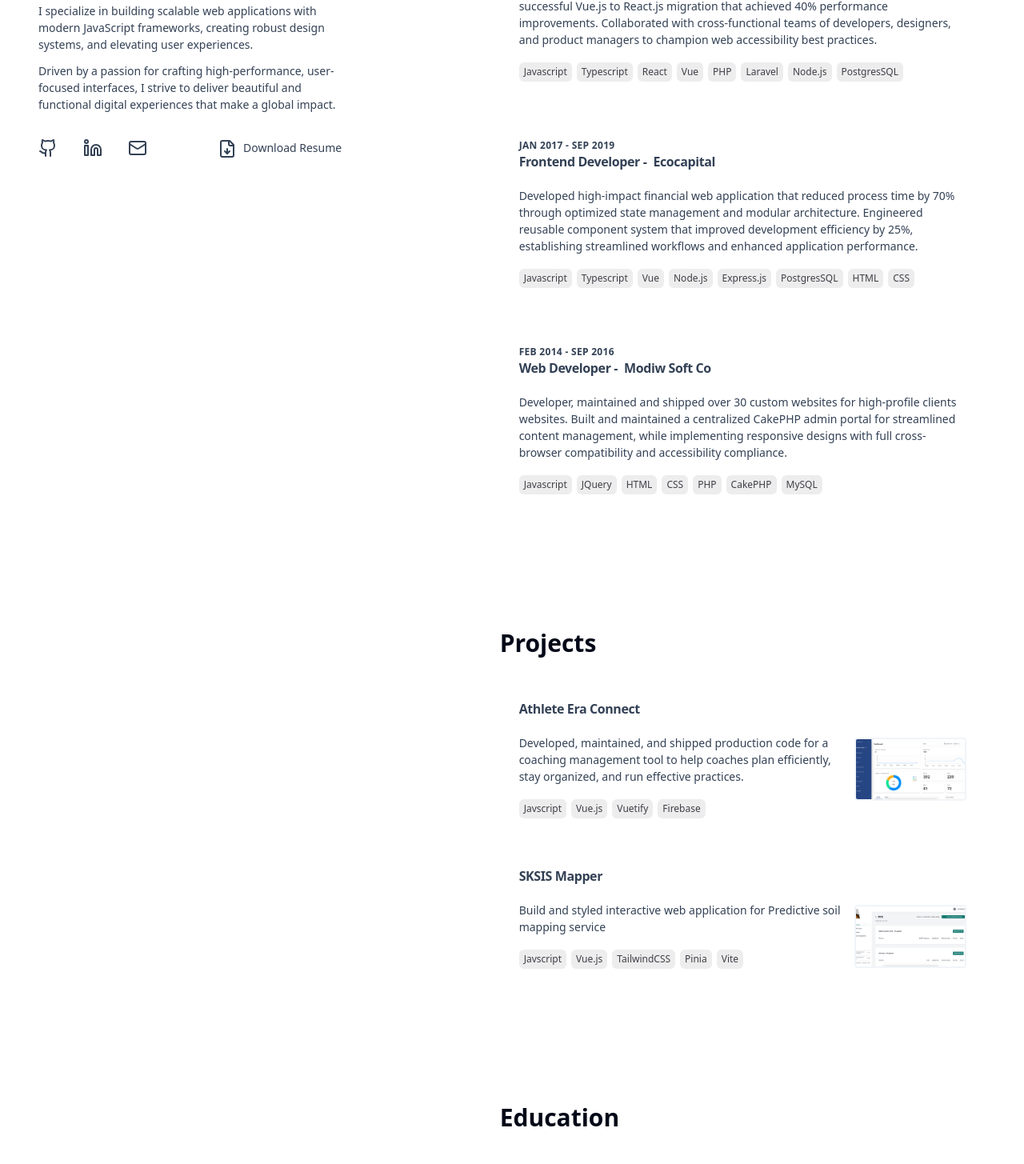
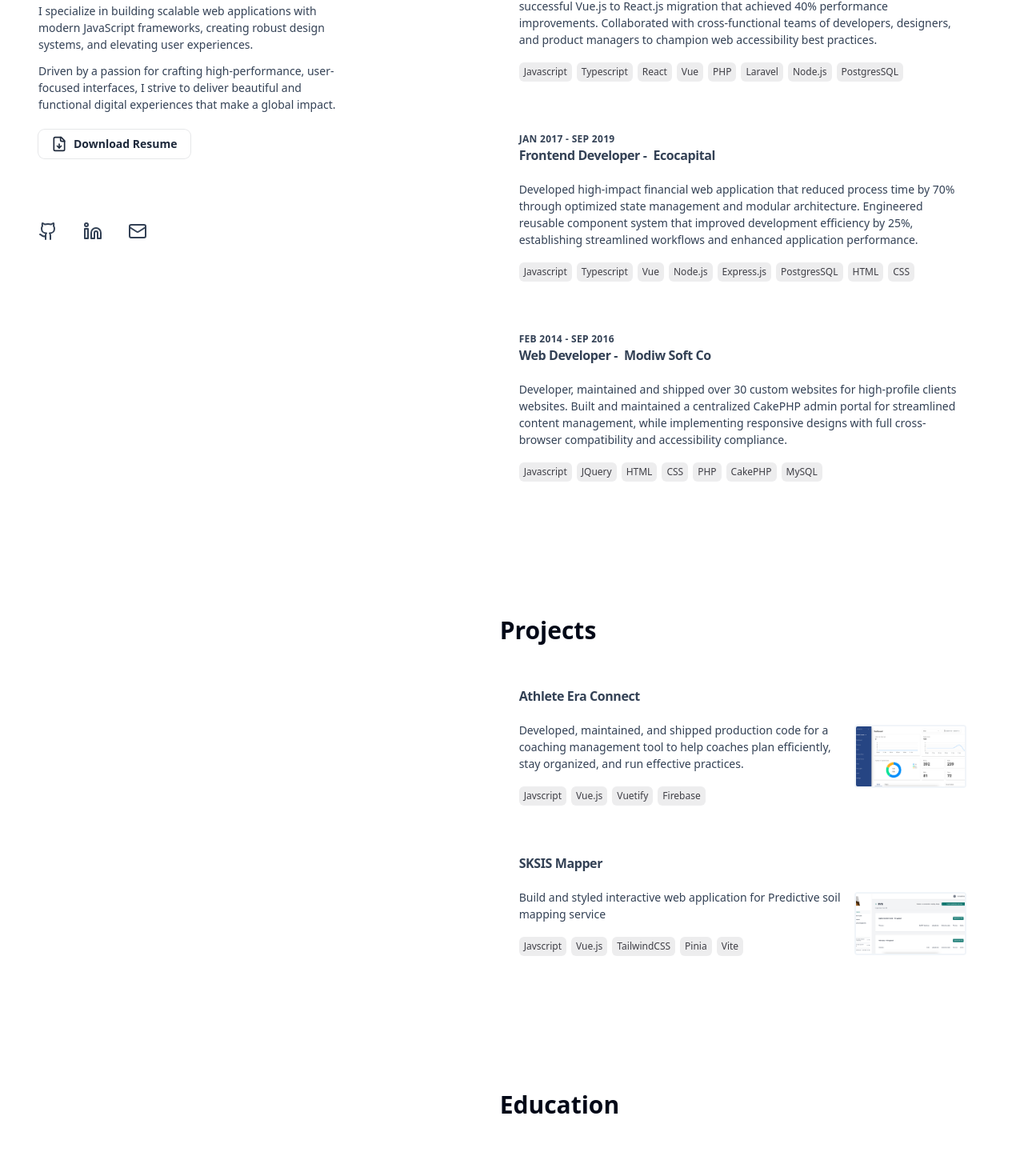
Before and after one commit to dorjoo712/portfolio, a Next.js app: page / in a window 1280 px wide. Shown: the part 272-1727 px from the top of the page at 80% size. Built offline with nearby package versions, Linux system fonts and the light colour scheme.

Commit message:
feat: add download resume button

```diff
--- a/app/page.tsx
+++ b/app/page.tsx
@@ -1,7 +1,7 @@
 import Image from 'next/image';
 import { Card, CardContent, CardHeader, CardTitle } from "@/components/ui/card";
 import { ThemeToggle } from '@/components/theme-toggle';
-import { Mail, GraduationCap, Github, Linkedin, FileDown } from "lucide-react";
+import { Mail, Github, Linkedin, FileDown } from "lucide-react";
 
 export default function Home() {
   const experiences = [
@@ -78,7 +78,7 @@ export default function Home() {
       <div className="lg:flex lg:justify-between lg:gap-4">
         <header className="lg:sticky lg:top-0 lg:flex lg:max-h-screen lg:w-[48%] lg:flex-col lg:justify-between lg:py-24">
           <div className="relative">
-            <div className="pb-8">
+            <div className="pb-8 md:pb-20">
               <div className="flex items-center gap-4">
                 <Image src="/profile.jpg" alt="Nyamdorj Gombodorj" width={200} height={200} className="h-16 w-16 md:h-18 md:w-18 lg:h-20 lg:w-20 rounded-full" />
                 <div>
@@ -93,6 +93,12 @@ export default function Home() {
                 <p>{"Hello, I'm Nyamdorj (Dorj) Gombodorj, a frontend developer with over 9 years of experience in the tech industry."}</p>
                 <p className="mt-3">I specialize in building scalable web applications with modern JavaScript frameworks, creating robust design systems, and elevating user experiences.</p>
                 <p className="mt-3">Driven by a passion for crafting high-performance, user-focused interfaces, I strive to deliver beautiful and functional digital experiences that make a global impact.</p>
+                <div className="mt-5">
+                  <a href="/dorj_gombo_resume.pdf" target="_blank" rel="noreferrer noopener" aria-label="View Full Resume (opens in a new tab)" className="inline-flex justify-center rounded-lg text-sm font-semibold py-2 px-4 text-slate-800 ring-1 ring-slate-900/10 hover:bg-white/25 hover:ring-slate-900/15 transition-transform hover:translate-y-1 focus-visible:translate-y-1 motion-reduce:transition-none translate-y-px">
+                    <FileDown className="h-5 w-5 mr-2" />
+                    Download Resume
+                  </a>
+                </div>
               </div>
             </div>
             <div className="flex flex-row gap-8">
@@ -108,17 +114,13 @@ export default function Home() {
                 <Mail className="h-6 w-6" />
               </a>
               <ThemeToggle />
-              <a href="/dorj_gombo_resume.pdf" target="_blank" rel="noreferrer noopener" aria-label="View Full Resume (opens in a new tab)" className="text-sm flex items-center gap-2 text-slate-700 transition-colors hover:text-slate-900 dark:text-slate-400 dark:hover:text-slate-50 group/link">
-                <FileDown className="h-6 w-6 transition-transform group-hover/link:translate-y-1 group-focus-visible/link:translate-y-1 motion-reduce:transition-none translate-y-px" />
-                <span>Download Resume</span>
-              </a>
             </div>
           </div>
         </header>
         <main id="content" className="pt-24 lg:w-[52%] lg:py-24">
           <section id="experience" className="mb-16 scroll-mt-16 md:mb-24 lg:mb-36 lg:scroll-mt-24">
             <h2 className="text-3xl font-bold mb-8">Experience</h2>
-            <div className="space-y-6">
+            <div className="space-y-8 md:space-y-4">
               {experiences.map((exp) => (
                 <Card key={exp.company} className="group">
                   <CardHeader>
@@ -183,11 +185,10 @@ export default function Home() {
             <h2 className="text-3xl font-bold mb-8">Education</h2>
             <Card>
               <CardHeader>
-                <CardTitle className="flex items-center gap-2">
-                  <GraduationCap className="h-5 w-5" />
-                  BS in Computer Science
+                <CardTitle>
+                  Bachelor of Science in Computer Science
                 </CardTitle>
-                <p className="text-slate-700 dark:text-slate-300 text-sm leading-normal">Graduated June 2014 at Mongolian University of Science and Technology</p>
+                <p className="text-slate-700 dark:text-slate-300 text-sm leading-normal">Graduated in June 2014 from the Mongolian University of Science and Technology</p>
               </CardHeader>
             </Card>
           </section>
```
Also changed, not shown: 1 other file (tests, documents, lock files or other folders).
